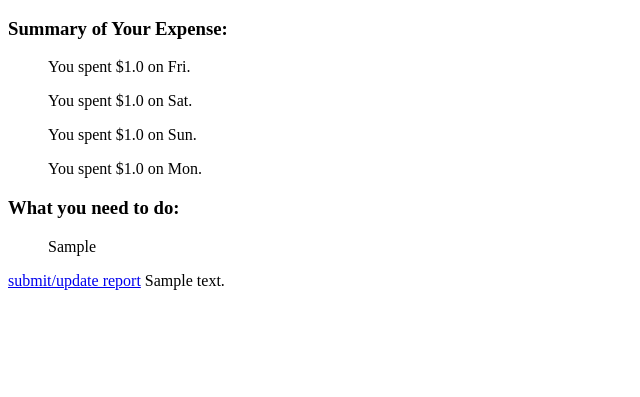
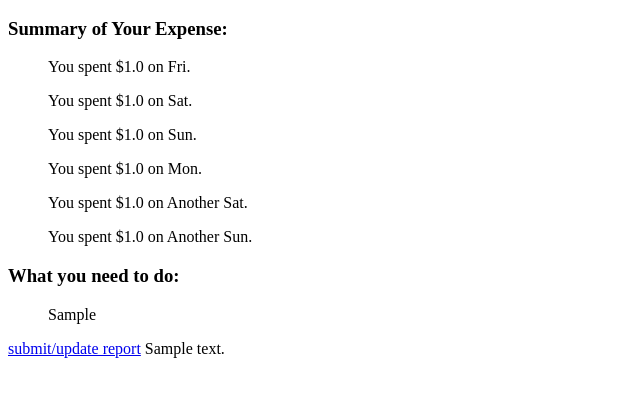
Before and after one commit to yuquanshan/billcleaner, a Django app: template billcleaner/templates/home.html in a window 1280 px wide. Shown: the part 157-554 px from the top of the page, without its empty margins (0-640 px from the left). Run offline with Django 3.2, Linux system fonts and the light colour scheme; the template is opened without the code that fills it: values that come from a table or form of the project are taken from there, others are empty; tables that the repository leaves empty hold one stand-in row (values such as "Sample post"); parts of the project's set-up code (start-up, migrations or seed data) failed here and were passed over.

Commit message:
Debug the home html

```diff
--- a/billcleaner/templates/home.html
+++ b/billcleaner/templates/home.html
@@ -15,6 +15,12 @@
   {% if profile.mon %}
     <p><blockquote>You spent ${{ profile.monmoney }} on Mon.</blockquote></p>
   {% endif %}
+  {% if profile.sat1 %}
+    <p><blockquote>You spent ${{ profile.sat1money }} on Another Sat.</blockquote></p>
+  {% endif %}
+  {% if profile.sun1 %}
+    <p><blockquote>You spent ${{ profile.sun1money }} on Another Sun.</blockquote></p>
+  {% endif %}
   <h3>What you need to do:</h3>
   <p><blockquote>{{ profile.actions }}</blockquote></p>
   <a href="{% url 'report' %}">submit/update report</a>
```
